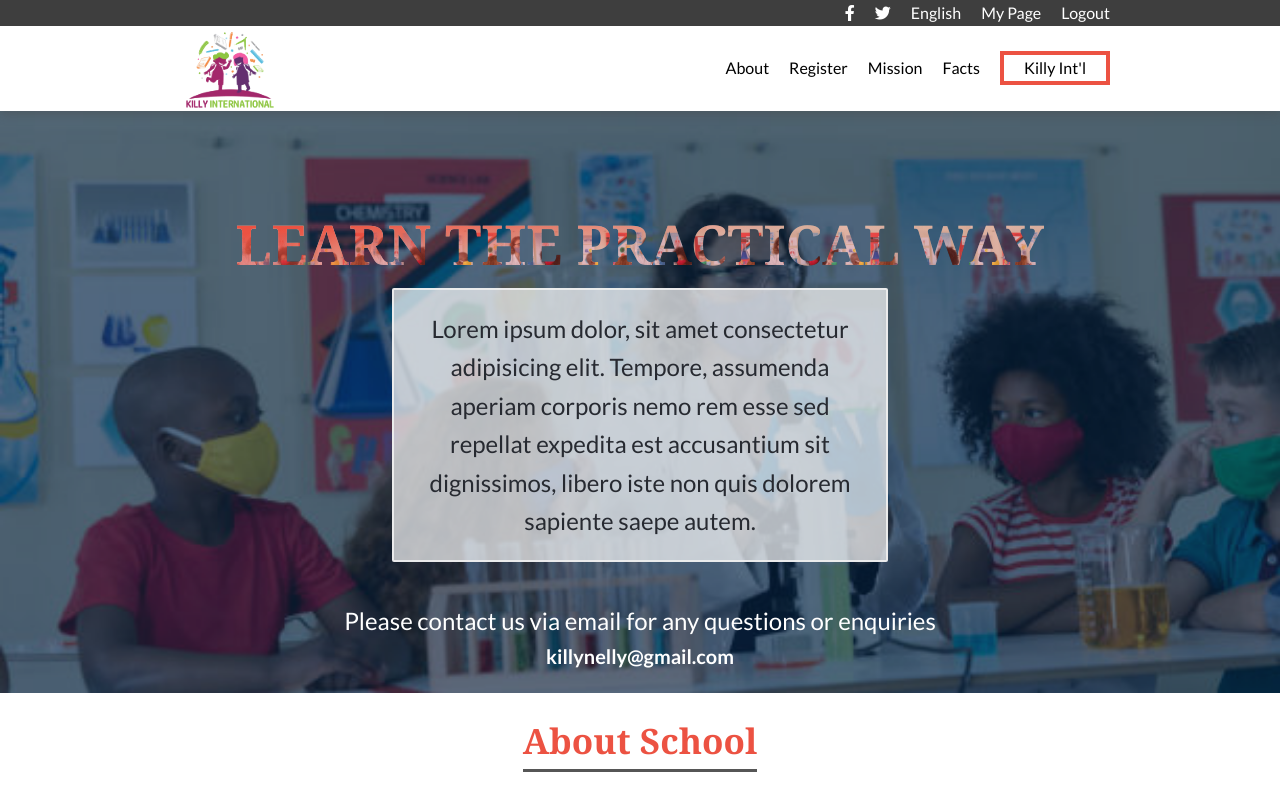
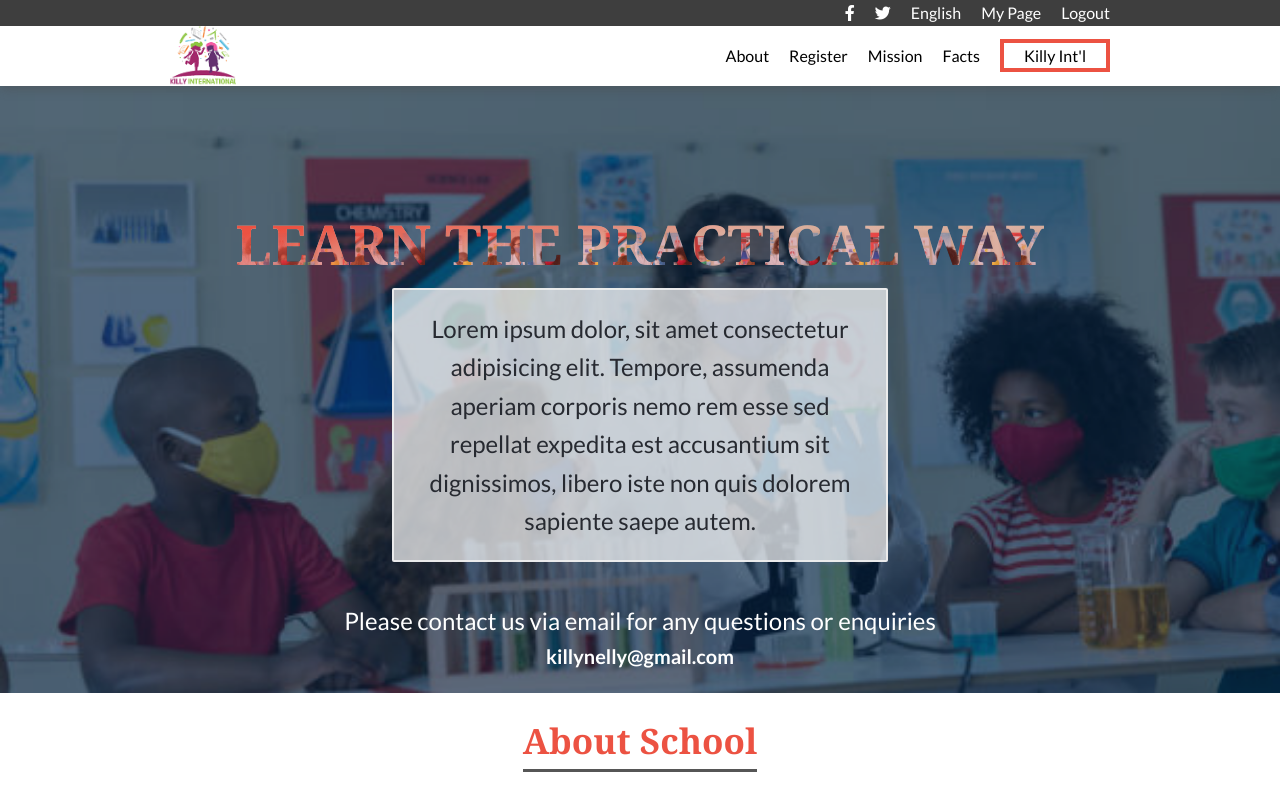
Before and after one commit to killy10o10/joyful-learning, a website: page about.html in a window 1280 px wide. Shown: the top 800 px of the page. Drawn offline with Linux system fonts and the light colour scheme; a web font is replaced by a local one.

Commit message:
Fix menu

```diff
--- a/about.html
+++ b/about.html
@@ -30,8 +30,8 @@
         </ul>
       </nav>
       <nav class="desktop-nav">
-        <a href="index.html" class="nav-logo" ><img src="./images/school-logo.png" alt=""></a>
-        <ul class="flex-list">
+        <a href="index.html" class="nav-logo" ><img src="./images/logo-small.png" alt=""></a>
+        <ul class="flex-list close-menu">
           <li><a href="about.html">About</a></li>
           <li><a href="index.html">Register</a></li>
           <li><a href="#about-school">Mission</a></li>
--- a/main.js
+++ b/main.js
@@ -1,12 +1,19 @@
 //  ==CLOSE BUTTON FOR MENU===//
 const hamburger = document.getElementById('hamburger');
 const menu = document.querySelector('.desktop-nav');
+const menuItems = document.querySelector('.close-menu');
 
-hamburger.addEventListener('click', () => {
+function openMenu() {
   hamburger.classList.toggle('fa-xmark');
   menu.classList.toggle('show');
-});
+}
+function closeMenu() {
+  hamburger.classList.replace('fa-xmark', 'fa-bars');
+  menu.classList.replace('show', 'd-none');
+}
 
+hamburger.addEventListener('click', openMenu);
+menuItems.addEventListener('click', closeMenu);
 //  ===DYNAMIC TEACHER SECTION===//
 
 const teachers = [
--- a/styles/about.css
+++ b/styles/about.css
@@ -26,6 +26,10 @@ header {
   top: 0;
 }
 
+img {
+  width: 100%;
+}
+
 .mobile-nav {
   padding: 20px;
 }
@@ -51,6 +55,10 @@ header {
   z-index: -1;
 }
 
+.nav-logo img {
+  width: 100px;
+}
+
 .desktop-nav-2 {
   display: none;
 }
@@ -60,10 +68,6 @@ h2,
 h3,
 h4 {
   font-family: 'COCOGOOSE', Georgia, serif;
-}
-
-img {
-  width: 100%;
 }
 
 .fa-solid {
@@ -246,17 +250,16 @@ img {
     justify-content: space-between;
     padding-right: 170px;
     padding-left: 170px;
-    height: 85px;
   }
 
   .nav-logo {
     display: inline;
-    width: 120px;
-    height: 120px;
-    background-image: url('../images/school-logo.png');
-    background-position: center;
-    background-size: contain;
-    margin-top: -15px;
+    height: 60px;
+  }
+
+  .nav-logo img {
+    height: 100%;
+    width: auto;
   }
 
   .flex-list {
--- a/styles/style.css
+++ b/styles/style.css
@@ -27,6 +27,10 @@ header {
   z-index: 1;
 }
 
+img {
+  width: 100%;
+}
+
 .mobile-nav {
   padding: 20px;
 }
@@ -52,11 +56,15 @@ header {
   z-index: -1;
 }
 
-.nav-logo {
+.nav-logo img {
+  width: 100px;
+}
+
+.desktop-nav-2 {
   display: none;
 }
 
-.desktop-nav-2 {
+.d-none {
   display: none;
 }
 
@@ -65,10 +73,6 @@ h2,
 h3,
 h4 {
   font-family: 'COCOGOOSE', Georgia, serif;
-}
-
-img {
-  width: 100%;
 }
 
 .fa-solid {
@@ -302,6 +306,7 @@ footer {
 
   .nav-logo img {
     height: 100%;
+    width: auto;
   }
 
   .flex-list {
```
Also changed, not shown: index.html (+1 -1 lines).
